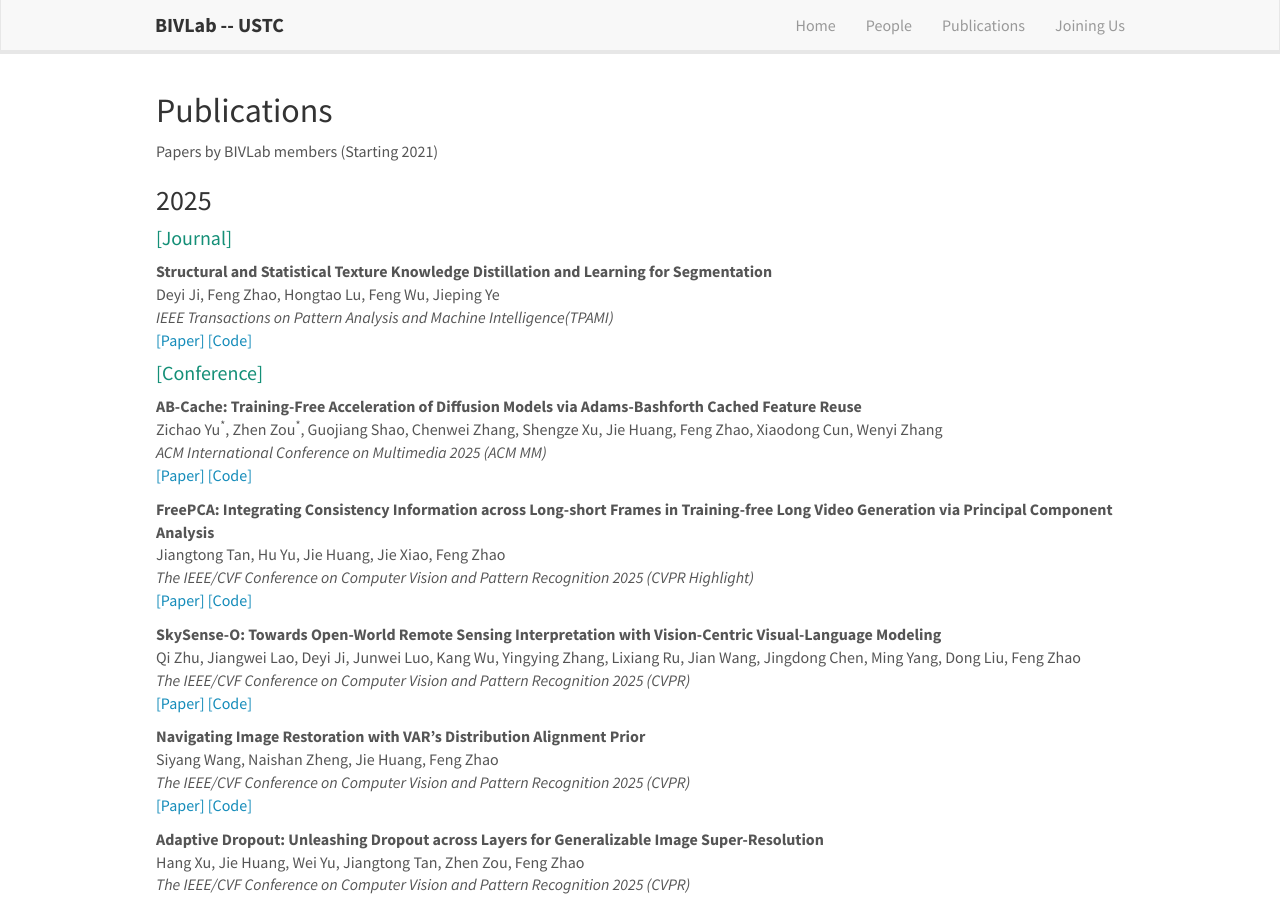
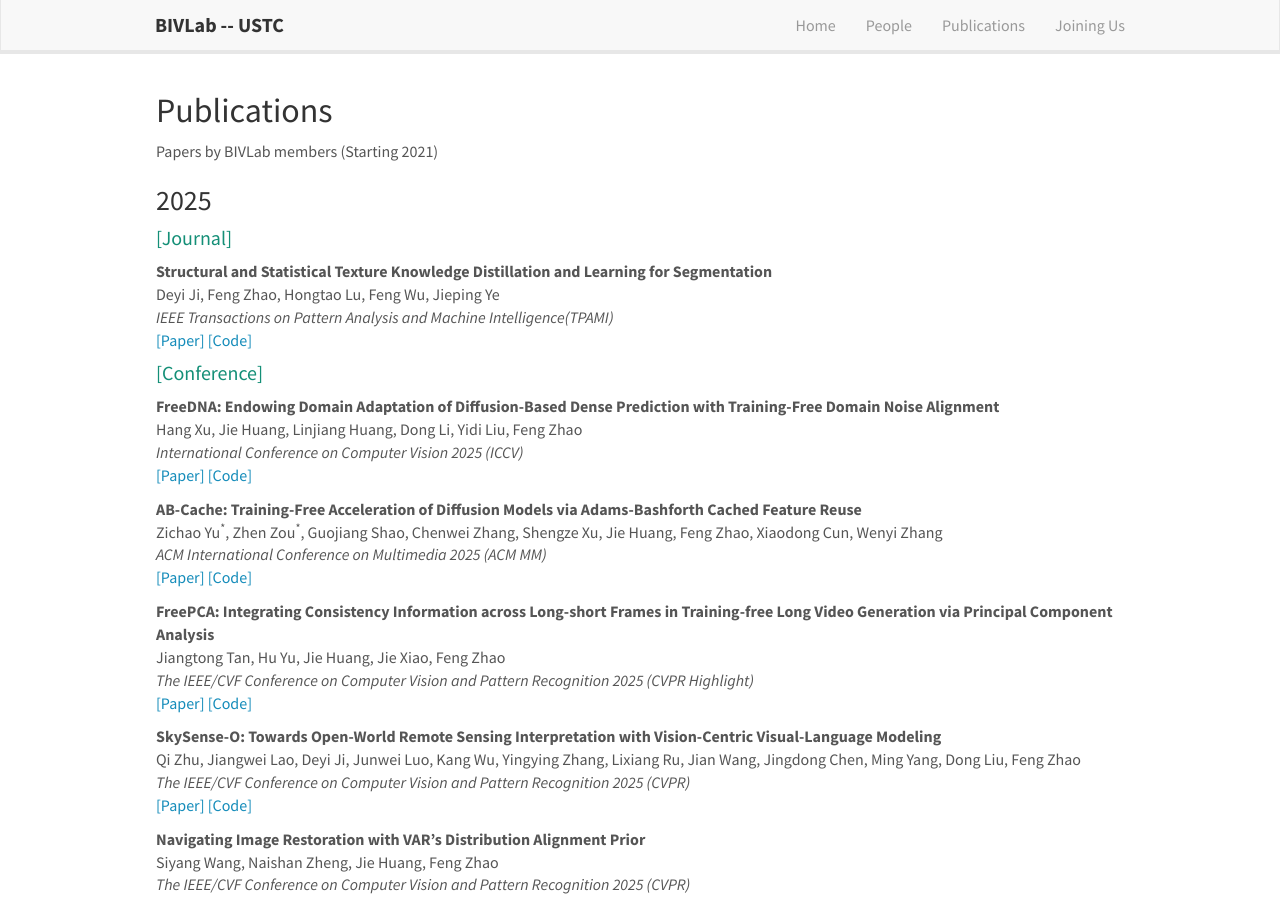
Before and after one commit to bivlab123/bivlab123.github.io, a Jekyll site: the page built from _pages/publications.md, in a window 1280 px wide and 900 px high. Built offline with Jekyll 4.4.1, drawn with Linux system fonts in a browser that asks for light colours; nearby versions of some CDN libraries.

Commit message:
Update publist_2025.yml

```diff
--- a/_data/publist_2025.yml
+++ b/_data/publist_2025.yml
@@ -1,3 +1,15 @@
+- title: "FreeDNA: Endowing Domain Adaptation of Diffusion-Based Dense Prediction with Training-Free Domain Noise Alignment"
+  authors: Hang Xu, Jie Huang, Linjiang Huang, Dong Li, Yidi Liu, Feng Zhao
+  venue: "International Conference on Computer Vision 2025 (ICCV)"
+  link:
+    url:
+    display: \[Paper\]
+  code:
+    url:
+    display: \[Code\]
+  highlight: 0
+  year: 2025
+
 - title: "AB-Cache: Training-Free Acceleration of Diffusion Models via Adams-Bashforth Cached Feature Reuse"
   authors: Zichao Yu<sup>*</sup>, Zhen Zou<sup>*</sup>, Guojiang Shao, Chenwei Zhang, Shengze Xu, Jie Huang, Feng Zhao, Xiaodong Cun, Wenyi Zhang
   venue: "ACM International Conference on Multimedia 2025 (ACM MM)"
```
